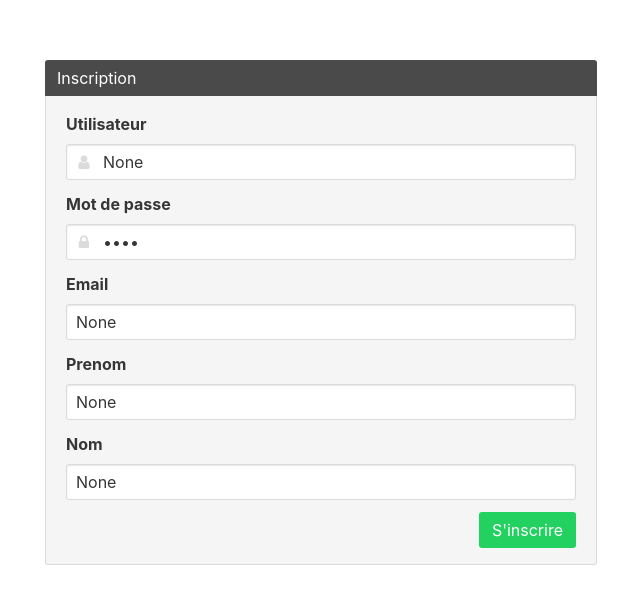
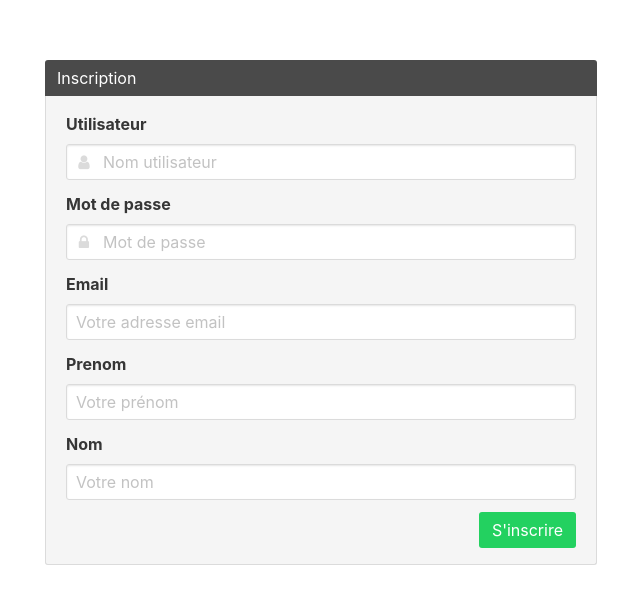
Before and after one commit to ioO/django-billjobs, a Django app: page /billjobs/signup/ in a window 1280 px wide. Shown: the top 604 px of the page, without its empty margins (319-959 px from the left). Run offline with Django 3.2, Linux system fonts and the light colour scheme; parts of the project's set-up code (start-up, migrations or seed data) failed here and were passed over.

Commit message:
feat(signup): add default_if_none template tag

```diff
--- a/billjobs/templates/billjobs/signup.html
+++ b/billjobs/templates/billjobs/signup.html
@@ -14,10 +14,10 @@
               <label class="label">Utilisateur</label>
               <div class="control has-icons-left">
                 {% if form.username.errors %}
-                <input class="input is-danger" type="text" placeholder="Nom utilisateur" name="{{ form.username.name }}" value="{{ form.username.data }}">
+                <input class="input is-danger" type="text" placeholder="Nom utilisateur" name="{{ form.username.name }}" value="{{ form.username.value }}">
                 <div class="help is-danger">{{ form.username.errors }}</div>
                 {% else %}
-                <input class="input" type="text" placeholder="Nom utilisateur" name="{{ form.username.name }}" value="{{ form.username.data }}">
+                <input class="input" type="text" placeholder="Nom utilisateur" name="{{ form.username.name }}" value="{{ form.username.value|default_if_none:'' }}">
                 {% endif %}
                 <span class="icon is-small is-left">
                   <i class="fa fa-user"></i>
@@ -28,10 +28,10 @@
               <label class="label">Mot de passe</label>
               <div class="control has-icons-left">
                 {% if form.password.errors %}
-                <input class="input is-danger" type="password" placeholder="Mot de passe" name={{ form.password.name }} value="{{ form.password.data }}">
+                <input class="input is-danger" type="password" placeholder="Mot de passe" name={{ form.password.name }} value="{{ form.password.value }}">
                 <div class="help is-danger">{{ form.password.errors }}</div>
                 {% else %}
-                <input class="input" type="password" placeholder="Mot de passe" name="{{ form.password.name }}" value="{{ form.password.data }}">
+                <input class="input" type="password" placeholder="Mot de passe" name="{{ form.password.name }}" value="{{ form.password.value|default_if_none:'' }}">
                 {% endif %}
                 <span class="icon is-small is-left">
                   <i class="fa fa-lock"></i>
@@ -42,10 +42,10 @@
               <label class="label">Email</label>
               <div class="control">
                 {% if form.email.errors %}
-                <input class="input is-danger" type="text" placeholder="Votre adresse email" name={{ form.email.name }} value="{{ form.email.data }}">
+                <input class="input is-danger" type="text" placeholder="Votre adresse email" name={{ form.email.name }} value="{{ form.email.value }}">
                 <div class="help is-danger">{{ form.email.errors }}</div>
                 {% else %}
-                <input class="input" type="text" placeholder="Votre adresse email" name={{ form.email.name }} value="{{ form.email.data }}">
+                <input class="input" type="text" placeholder="Votre adresse email" name={{ form.email.name }} value="{{ form.email.value|default_if_none:'' }}">
                 {% endif %}
               </div>
             </div>
@@ -53,10 +53,10 @@
               <label class="label">Prenom</label>
               <div class="control">
                 {% if form.first_name.errors %}
-                <input class="input is-danger" type="text" placeholder="Votre prénom" name={{ form.first_name.name }} value="{{ form.first_name.data }}">
+                <input class="input is-danger" type="text" placeholder="Votre prénom" name={{ form.first_name.name }} value="{{ form.first_name.value }}">
                 <div class="help is-danger">{{ form.first_name.errors }}</div>
                 {% else %}
-                <input class="input" type="text" placeholder="Votre prénom" name={{ form.first_name.name }} value="{{ form.first_name.data }}">
+                <input class="input" type="text" placeholder="Votre prénom" name={{ form.first_name.name }} value="{{ form.first_name.value|default_if_none:'' }}">
                 {% endif %}
               </div>
             </div>
@@ -64,10 +64,10 @@
               <label class="label">Nom</label>
               <div class="control">
                 {% if form.last_name.errors %}
-                <input class="input is-danger" type="text" placeholder="Votre nom" name={{ form.last_name.name }} value="{{ form.last_name.data }}">
+                <input class="input is-danger" type="text" placeholder="Votre nom" name={{ form.last_name.name }} value="{{ form.last_name.value }}">
                 <div class="help is-danger">{{ form.last_name.errors }}</div>
                 {% else %}
-                <input class="input" type="text" placeholder="Votre nom" name={{ form.last_name.name }} value="{{ form.last_name.data }}">
+                <input class="input" type="text" placeholder="Votre nom" name={{ form.last_name.name }} value="{{ form.last_name.value|default_if_none:'' }}">
                 {% endif %}
               </div>
             </div>
```
